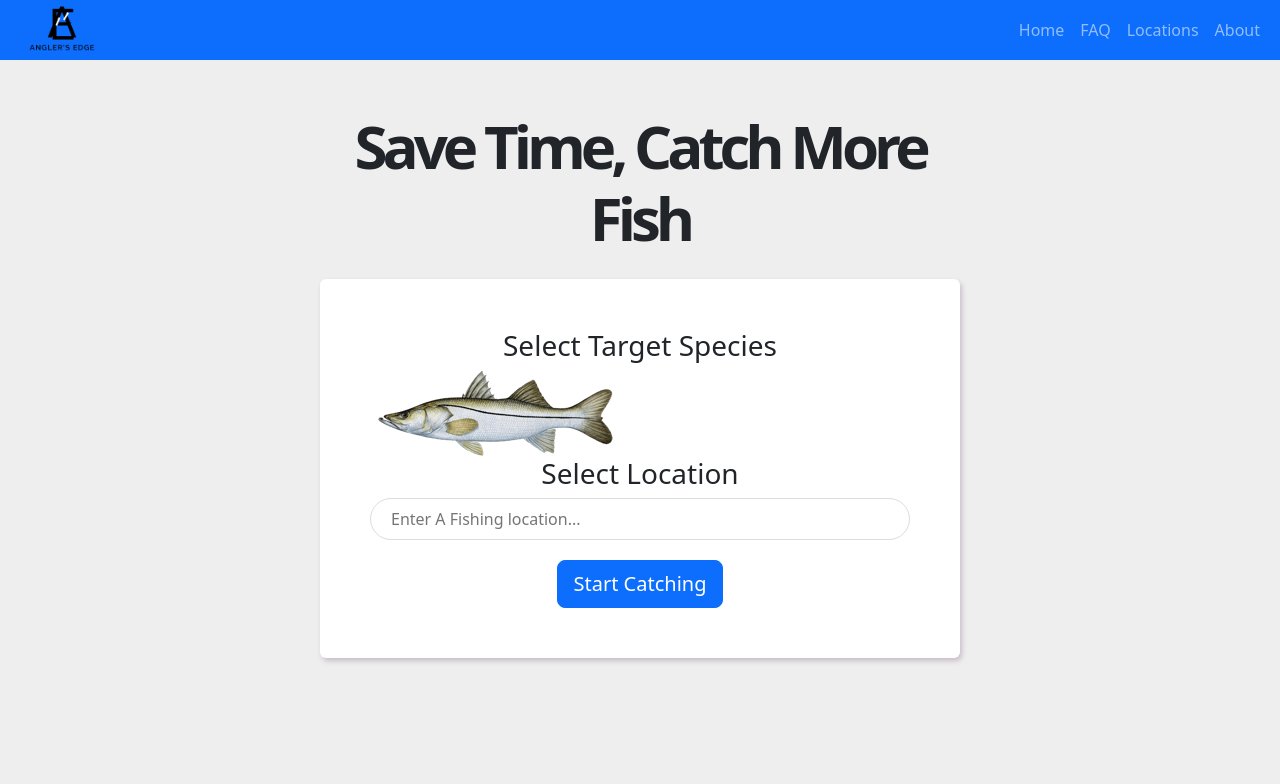
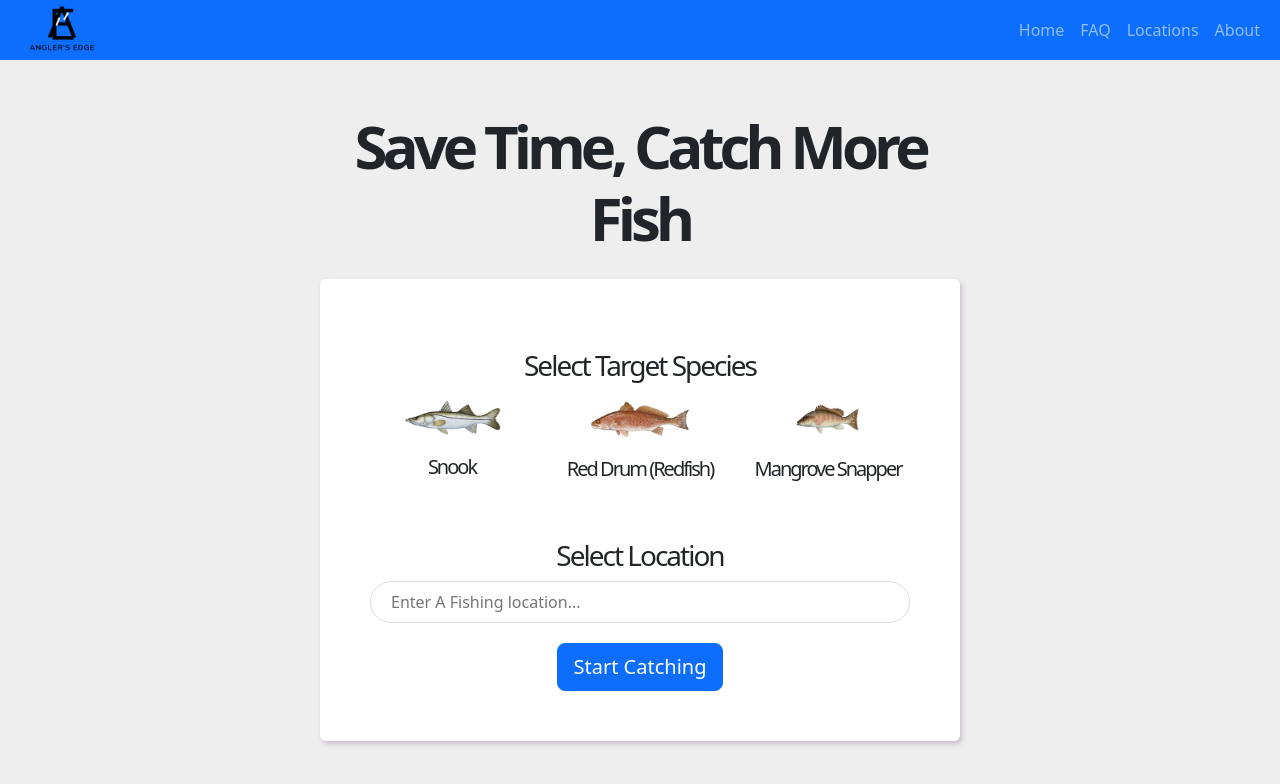
Before and after one commit to BobbyRobillard/AnglersEdge, a React (Vite) app in the folder react-frontend/: page / in a window 1280 px wide. Shown: the top 784 px of the page. Built offline with nearby package versions, Linux system fonts and the light colour scheme.

Commit message:
Added highlighting and styling to homepage species selector.

```diff
--- a/react-frontend/src/index.css
+++ b/react-frontend/src/index.css
@@ -22,6 +22,16 @@ h1 {
     margin-top: 50px;
 }
 
+ h4, h3 {
+    letter-spacing: -2px;
+    margin-top: 20px;
+ }
+
+ h4 {
+    font-size: 20px;
+    font-weight: 300;
+ }
+
 .main-container {
     background-color: white;
     padding: 50px;
@@ -29,3 +39,24 @@ h1 {
     margin-top:25px;
     box-shadow: 2px 3px 5px 0px rgba(201, 189, 201, 1);
 }
+
+.species-img {
+    max-width: 100%;
+}
+
+.highlight {
+    border: 2px solid orange;
+    background-color: rgba(255, 165, 0, 0.2);
+    transition: background-color 0.3s ease, border 0.3s ease;
+  }
+
+  .col-4 {
+    cursor: pointer;
+    padding: 10px;
+    text-align: center;
+  }
+
+  .col-4 img {
+    width: 100px;
+    height: auto;
+  }
--- a/react-frontend/src/pages/HomePage.tsx
+++ b/react-frontend/src/pages/HomePage.tsx
@@ -1,12 +1,17 @@
 import React, { useState } from "react";
 
 const HomePage = () => {
-  const [species, setSpecies] = useState("");
   const [location, setLocation] = useState("");
+  const [selectedSpecies, setSelectedSpecies] = useState(""); // Track selected species
 
   const handleSearch = () => {
-    console.log(`Searching for ${species} in ${location}`);
-    // Add logic to navigate to search results or perform API call
+    console.log(`Searching for ${selectedSpecies} in ${location}`);
+    // Package data, send to backend.
+    // Retrieve data, render results to SpeciesInfoPage.
+  };
+
+  const handleSpeciesClick = (species: string) => {
+    setSelectedSpecies(species);
   };
 
   return (
@@ -15,12 +20,30 @@ const HomePage = () => {
     <div className="main-container">
         <h3>Select Target Species</h3>
         <div className="row">
-          <div className="col-4">
-            <img src="/src/assets/snook.png" alt="" />
+          <div
+            className={`col-4 ${selectedSpecies === "Snook" ? "highlight" : ""}`}
+            onClick={() => handleSpeciesClick("Snook")}
+          >
+            <img className="species-img" src="/src/assets/snook.png" alt="" />
+            <h4>Snook</h4>
           </div>
-          <div className="col-4"></div>
-          <div className="col-4"></div>
+          <div
+            className={`col-4 ${selectedSpecies === "Redfish" ? "highlight" : ""}`}
+            onClick={() => handleSpeciesClick("Redfish")}
+          >
+            <img className="species-img" src="/src/assets/redfish.png" alt="" />
+            <h4>Red Drum (Redfish)</h4>
           </div>
+          <div
+            className={`col-4 ${selectedSpecies === "Mangrove Snapper" ? "highlight" : ""}`}
+            onClick={() => handleSpeciesClick("Mangrove Snapper")}
+          >
+            <img className="species-img" src="/src/assets/mangrove.png" alt="" />
+            <h4>Mangrove Snapper</h4>
+          </div>
+        </div>
+        <div className="row" style={{ marginTop: "20px" }}>
+          <div className="col">
             <h3>Select Location</h3>
             <input
               type="text"
@@ -30,6 +53,8 @@ const HomePage = () => {
             />
             <button className="btn btn-lg btn-primary" onClick={handleSearch}>Start Catching</button>
           </div>
+        </div>
+    </div>
     </>
   );
 };
```
Lines whose indentation alone changed are shown as unchanged.
